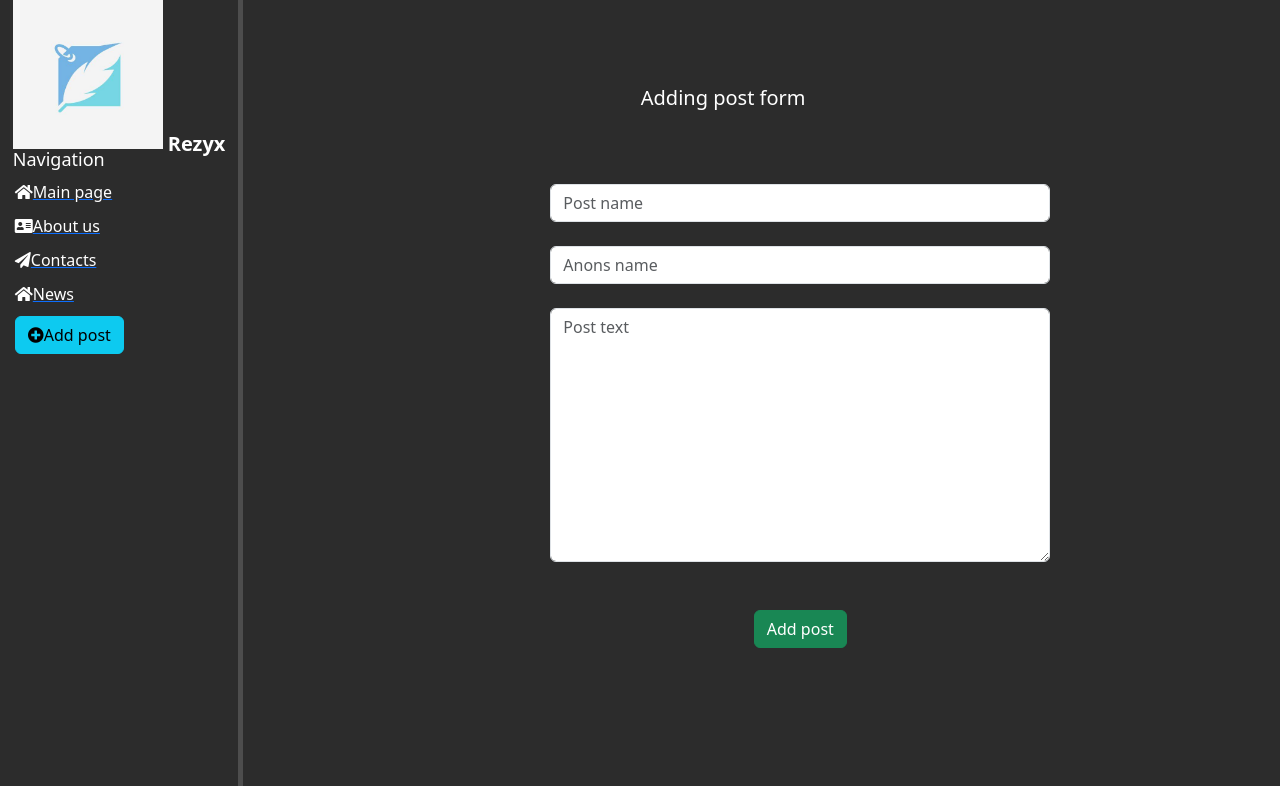
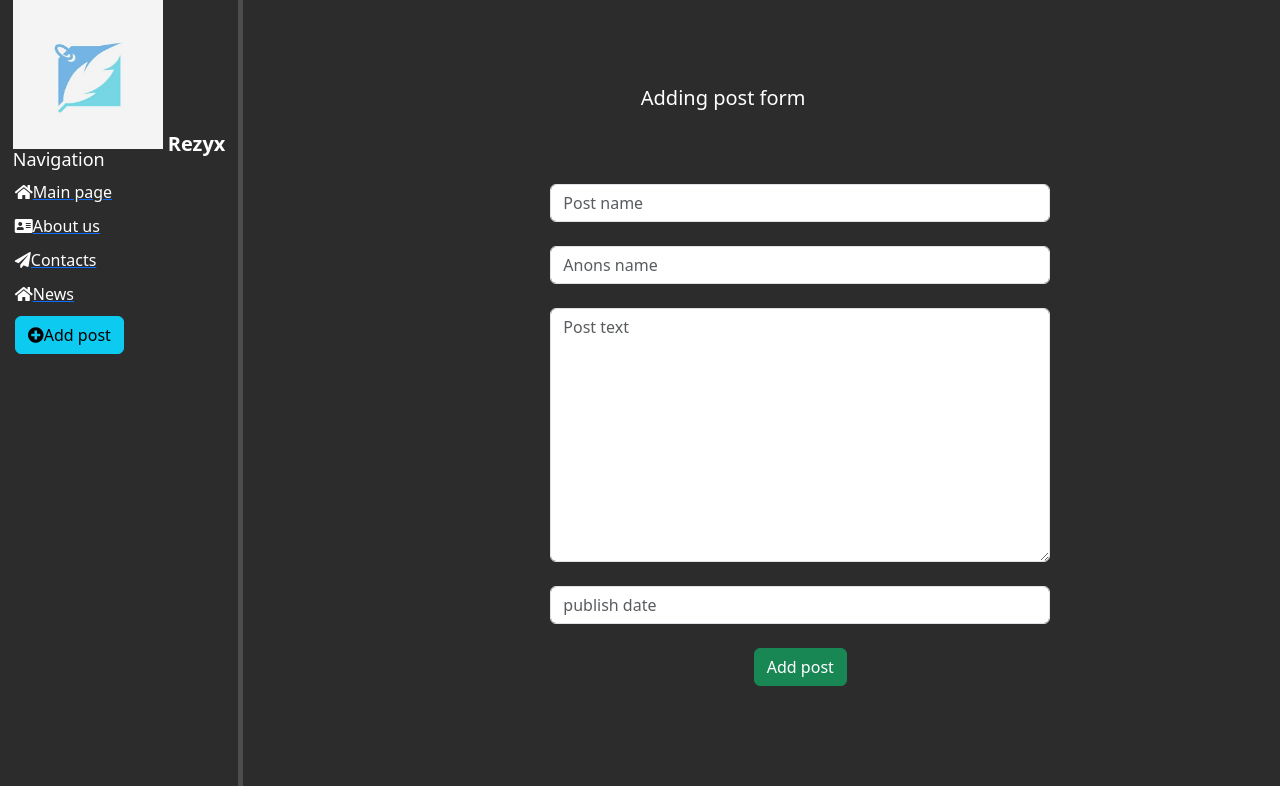
Before and after one commit to lerzyxshaft/Api-projects, a Django app: page /news/create in a window 1280 px wide. Shown: the part 14-800 px from the top of the page. Run offline with Django 5.2, Linux system fonts and the light colour scheme; some libraries are stand-ins or nearby versions.

Commit message:
First Website proj 29Dec

```diff
--- a/FirstVebsite/rezyx/main/static/main/css/main.css
+++ b/FirstVebsite/rezyx/main/static/main/css/main.css
@@ -69,3 +69,10 @@ form{
     width: 500px;
     margin-top: 50px;
 }
+
+.about h1 {
+    color: blue;
+}
+.about p {
+    color: red;
+}
--- a/FirstVebsite/rezyx/main/templates/main/index.html
+++ b/FirstVebsite/rezyx/main/templates/main/index.html
@@ -5,7 +5,7 @@
 {% block content %}
     <div class = "features">
     <h1>{{ title }}</h1>
-    <p>On our site we have simple information which can help you to solve any task</p>
+    <p>On our site we have simple information which can help you to solve any task!</p>
     <button class = "btn btn-warning">To page about us </button>
         </div>
 {% endblock %}
--- a/FirstVebsite/rezyx/main/templates/main/layout.html
+++ b/FirstVebsite/rezyx/main/templates/main/layout.html
@@ -19,7 +19,7 @@
         <ul>
             <a href = "{% url 'home' %}"><li><i class="fas fa-home"></i>Main page</li></a>
             <a href = "{% url 'about' %}"><li><i class="fas fa-address-card"></i>About us</li></a>
-            <a href = ""><li><i class="fas fa-paper-plane"></i>Contacts</li></a>
+            <a href = "{% url 'contacts' %}"><li><i class="fas fa-paper-plane"></i>Contacts</li></a>
             <a href = "{% url 'news_home' %}"><li><i class="fas fa-home"></i>News</li></a>
             <a href = "{% url 'create' %}"><li><button class="btn btn-info"><i class="fas fa-plus-circle"></i>Add post</button></li></a>
         </ul>
--- a/FirstVebsite/rezyx/main/urls.py
+++ b/FirstVebsite/rezyx/main/urls.py
@@ -3,5 +3,6 @@ from . import views
 
 urlpatterns = [
     path('', views.index, name='home'),
-    path('about', views.about, name='about')
+    path('about', views.about, name='about'),
+    path('contacts',views.contacts, name='contacts' )
 ]
--- a/FirstVebsite/rezyx/main/views.py
+++ b/FirstVebsite/rezyx/main/views.py
@@ -9,3 +9,6 @@ def index(request):
 
 def about(request):
     return render(request, 'main/about.html')
+
+def contacts(request):
+    return render(request, "main/contacts.html")
--- a/FirstVebsite/rezyx/news/forms.py
+++ b/FirstVebsite/rezyx/news/forms.py
@@ -4,7 +4,7 @@ from django.forms import ModelForm, TextInput, DateTimeInput, Textarea
 class ArticlesForm(ModelForm):
     class Meta:
         model = Articles
-        fields = ['title', 'anons', 'full_text', 'data']
+        fields = ['title', 'anons', 'full_text', 'date']
 
         widgets = {
             'title': TextInput(attrs={
@@ -15,9 +15,9 @@ class ArticlesForm(ModelForm):
                 'class': 'form-control',
                 'placeholder': 'Anons name'
             }),
-            'Date': DateTimeInput(attrs={
+            'date': DateTimeInput(attrs={
                 'class': 'form-control',
-                'placeholder': 'publication date'
+                'placeholder': 'publish date'
             }),
             'full_text': Textarea(attrs={
                 'class': 'form-control',
--- a/FirstVebsite/rezyx/news/models.py
+++ b/FirstVebsite/rezyx/news/models.py
@@ -4,7 +4,7 @@ class Articles(models.Model):
     title = models.CharField('Name',max_length=50)
     anons = models.TextField('Anons', max_length=250)
     full_text = models.TextField('Post')
-    data = models.DateTimeField('Publish date')
+    date = models.DateTimeField('Publish date')
 
     def __str__(self):
         return self.title
--- a/FirstVebsite/rezyx/news/templates/news/news_home.html
+++ b/FirstVebsite/rezyx/news/templates/news/news_home.html
@@ -13,7 +13,7 @@
                 </div>
             {% endfor %}
         {% else %}
-        <p>You don't have any post's</p>
+            <p>You don't have any post's</p>
         {% endif %}
     </div>
 {% endblock %}
--- a/FirstVebsite/rezyx/news/views.py
+++ b/FirstVebsite/rezyx/news/views.py
@@ -3,7 +3,7 @@ from .models import Articles
 from .forms import ArticlesForm
 
 def news_home(request):
-    news = Articles.objects.order_by('-date')  # Corrected line
+    news = Articles.objects.order_by('-date')
     return render(request, 'news/news_home.html', {'news': news})
 
 def create (request):
@@ -19,9 +19,9 @@ def create (request):
 
     form = ArticlesForm()
 
-    data = {
+    date = {
         'form': form,
         'error': error
     }
 
-    return render(request, 'news/create.html', data)
+    return render(request, 'news/create.html', date)
```
Also changed, not shown: FirstVebsite/rezyx/main/templates/main/about.html (+7 -3 lines), FirstVebsite/rezyx/main/templates/main/contacts.html (added, +8 -0 lines), FirstVebsite/rezyx/db.sqlite3.
